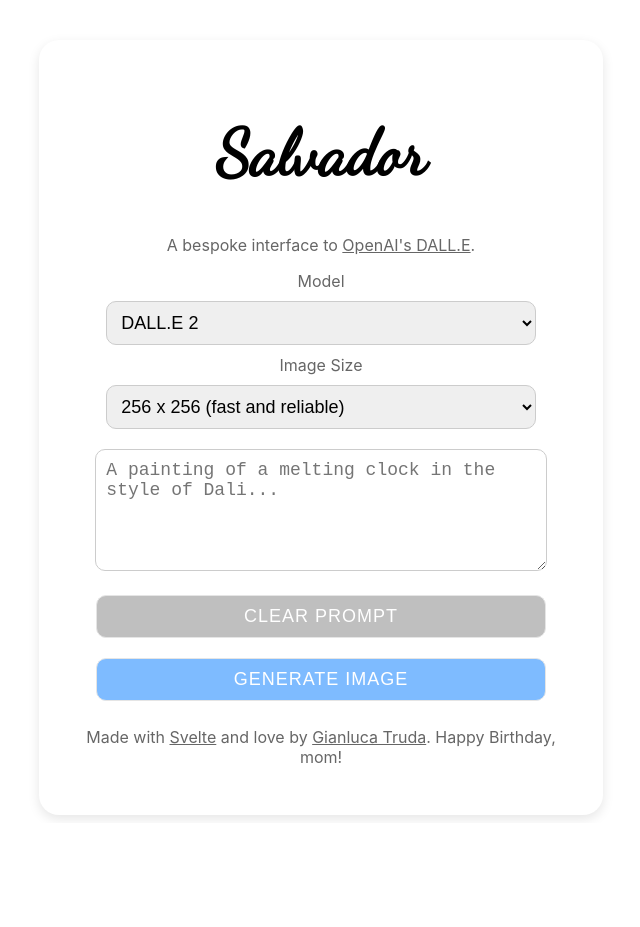
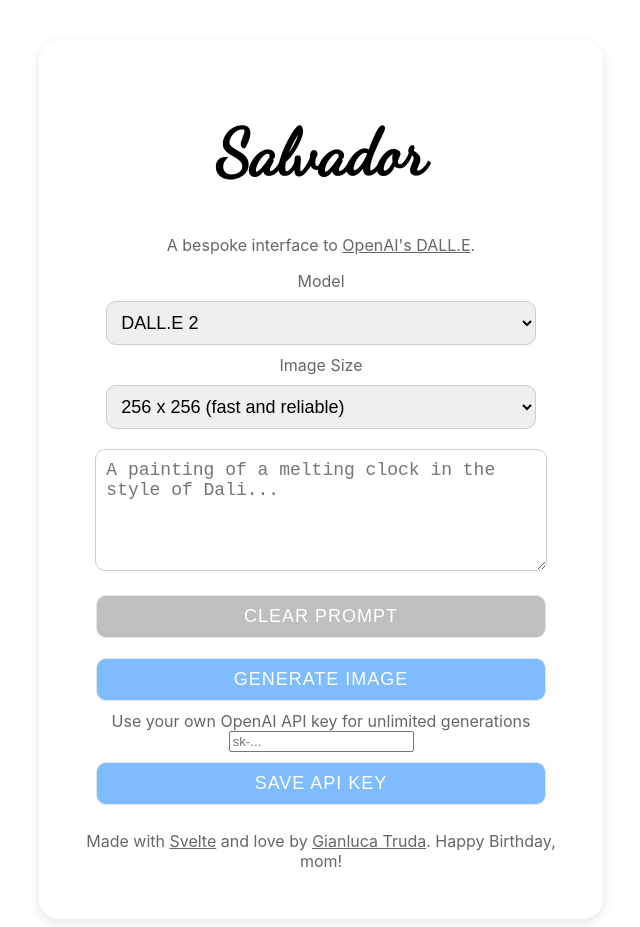
Before and after one commit to gianlucatruda/salvador, a SvelteKit app: page / in a window 1280 px wide. Shown: the whole page, without its empty margins (319-959 px from the left). Before the commit the page ends 823 px from the top, so only its background shows below. Built offline with nearby package versions, Linux system fonts and the light colour scheme.

Commit message:
User can provide own API key for direct (unlimited) requests bypassing backend.

```diff
--- a/src/routes/+page.svelte
+++ b/src/routes/+page.svelte
@@ -8,9 +8,15 @@
 	let uiDisabled = false;
 	let imgURL = "";
 	let lastPrompt: string | null;
+	let ownApiKey: string = null;
+	let apiKey: string = null;
+
 	onMount(() => {
 		if (localStorage.getItem("lastPrompt")) {
 			lastPrompt = localStorage.getItem("lastPrompt");
+		}
+		if (localStorage.getItem("apiKey")) {
+			apiKey = localStorage.getItem("apiKey") || "";
 		}
 	});
 
@@ -18,7 +24,21 @@
 		if (!lastPrompt) {
 			console.error("No last prompt specified.");
 		}
-		promptText = lastPrompt;
+		promptText = lastPrompt || "";
+	};
+
+	const saveApiKey = () => {
+		if (ownApiKey.length > 0) {
+			apiKey = ownApiKey;
+			localStorage.setItem("apiKey", apiKey);
+			alert("API key saved!");
+		}
+	};
+	const clearApiKey = () => {
+		localStorage.removeItem("apiKey");
+		apiKey = null;
+		ownApiKey = null;
+		alert("API key destroyed!");
 	};
 
 	const makeImage = () => {
@@ -32,23 +52,35 @@
 	async function makeRequest() {
 		localStorage.setItem("lastPrompt", promptText);
 		const bodyData = {
-			model: modelName,
 			prompt: promptText,
 			n: 1,
 			size: imgSize,
-			// TODO quality (for Dalle3)
-			// TODO style (for Dalle3)
 		};
-		const response = await fetch("/api/generate", {
+
+		// If the user has set their own OpenAI API key, straight request
+		let requestURL = "/api/generate";
+		if (apiKey != null && apiKey != "") {
+			requestURL = "https://api.openai.com/v1/images/generations";
+		}
+		console.log("Attempting request to: ", requestURL);
+
+		const response = await fetch(requestURL, {
 			method: "POST",
 			headers: {
 				"Content-Type": "application/json",
+				"Authorization": `Bearer ${apiKey}`,
 			},
 			body: JSON.stringify(bodyData),
 		});
 
 		if (!response.ok) {
 			console.warn(response.status, response.statusText);
+			const errorResult = await response.json();
+			console.error(errorResult.error.message);
+			alert(`Error: ${errorResult.error.message}`);
+			uiDisabled = false;
+			btnText = "Generate Image";
+			return;
 		}
 
 		const result = await response.json();
@@ -56,15 +88,15 @@
 		if (result.error) {
 			console.error(result.error);
 			alert(JSON.stringify(result.error));
-			location.reload();
-
-			btnText = "ERROR";
+			uiDisabled = false;
+			btnText = "Generate Image";
+		} else {
+			imgURL = result.data[0].url;
+			uiDisabled = false;
+			btnText = "Generate Image";
 		}
-
-		imgURL = result.data[0].url;
 	}
 </script>
-
 <main>
 	<link
 		rel="stylesheet"
@@ -90,8 +122,8 @@
 					<option value="dall-e-2">DALL.E 2</option>
 				</optgroup>
 				<optgroup label="Newer, higher-res, slower">
-					<option value="dall-e-3" disabled={true}
-						>DALL.E 3 (coming soon!)</option
+					<option value="dall-e-3" disabled={false}
+						>DALL.E 3 (use your own API key)</option
 					>
 				</optgroup>
 			</select>
@@ -186,6 +218,26 @@
 			>Reset Everything</button
 		>
 	{/if}
+	<div class="api-key-section">
+		<label for="apiKey">Use your own OpenAI API key for unlimited generations</label>
+		<input
+			type="password"
+			id="apiKey"
+			bind:value={ownApiKey}
+			placeholder="sk-..."
+			disabled={uiDisabled}
+		/>
+	{#if !apiKey}
+		<button on:click={saveApiKey} disabled={uiDisabled || !ownApiKey}>
+			Save API Key
+		</button>
+	{/if}
+	{#if apiKey}
+		<button on:click={clearApiKey} disabled={uiDisabled}>
+			Forget API Key
+		</button>
+	{/if}
+	</div>
 
 	<footer>
 		<p>
```
